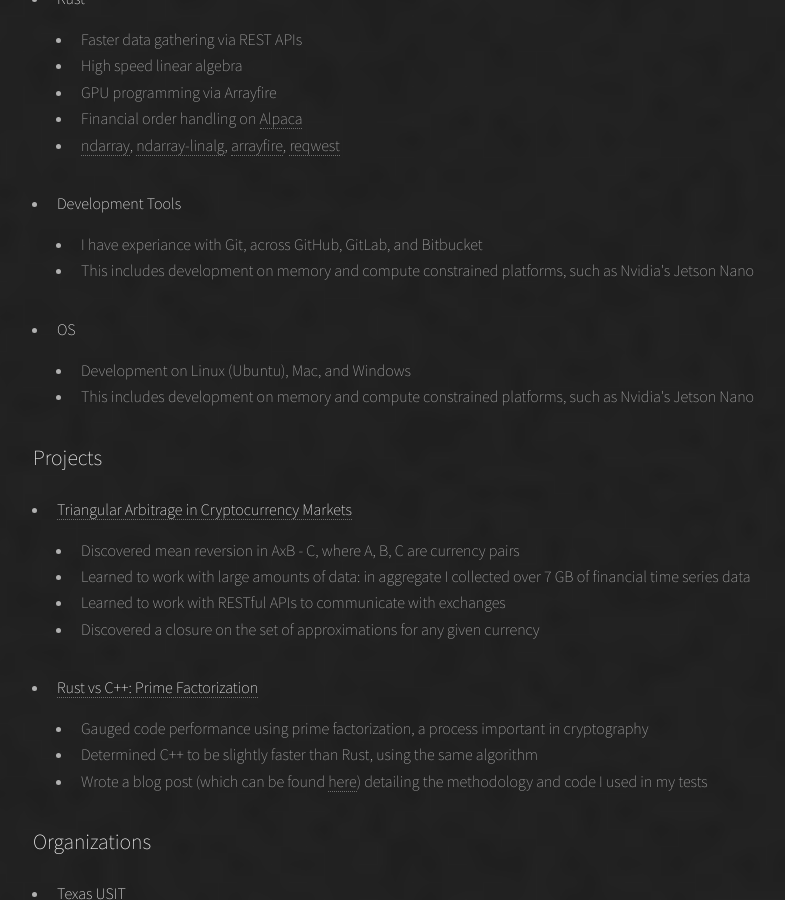
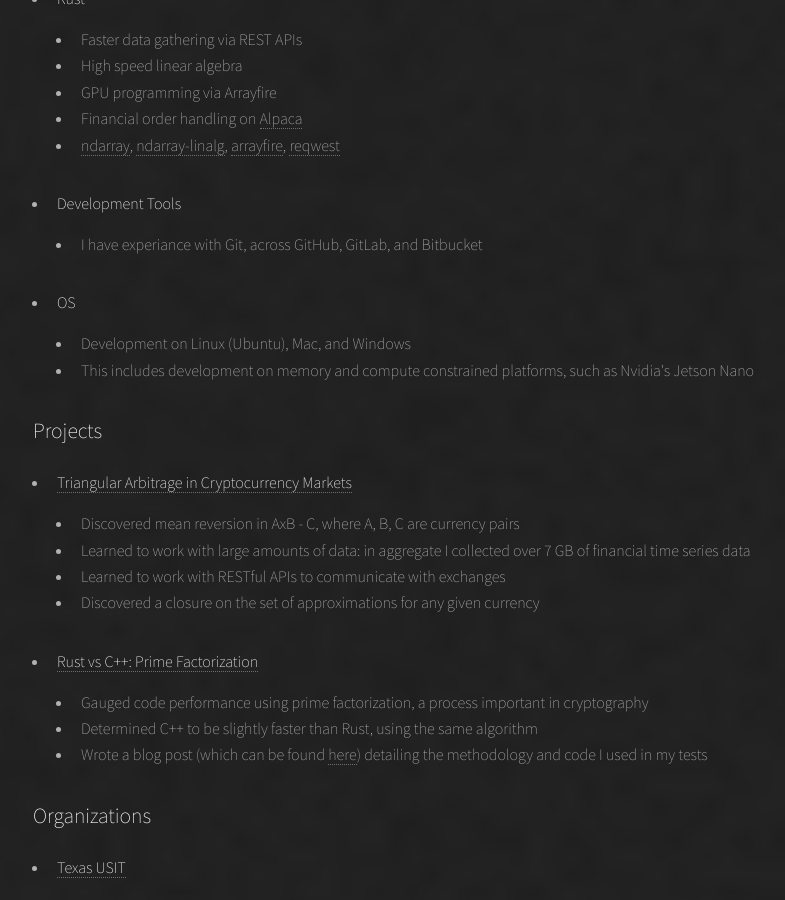
Before and after one commit to rmcwhorter/rmcwhorter.github.io, a Jekyll site: the page resume.html, which Jekyll copies as it is, in a window 1280 px wide and 900 px high, scrolled down 1231 px. Shown: the whole window, without its empty margins (95-880 px from the left). Built offline with Jekyll 4.4.1, drawn with Linux system fonts in a browser that asks for light colours.

Commit message:
Removed redundant line

```diff
--- a/resume.html
+++ b/resume.html
@@ -105,9 +105,6 @@
 										<li>
 											I have experiance with Git, across GitHub, GitLab, and Bitbucket
 										</li>
-										<li>
-											This includes development on memory and compute constrained platforms, such as Nvidia's Jetson Nano
-										</li>
 									</ul>
 								</li>
 								<li>
```
